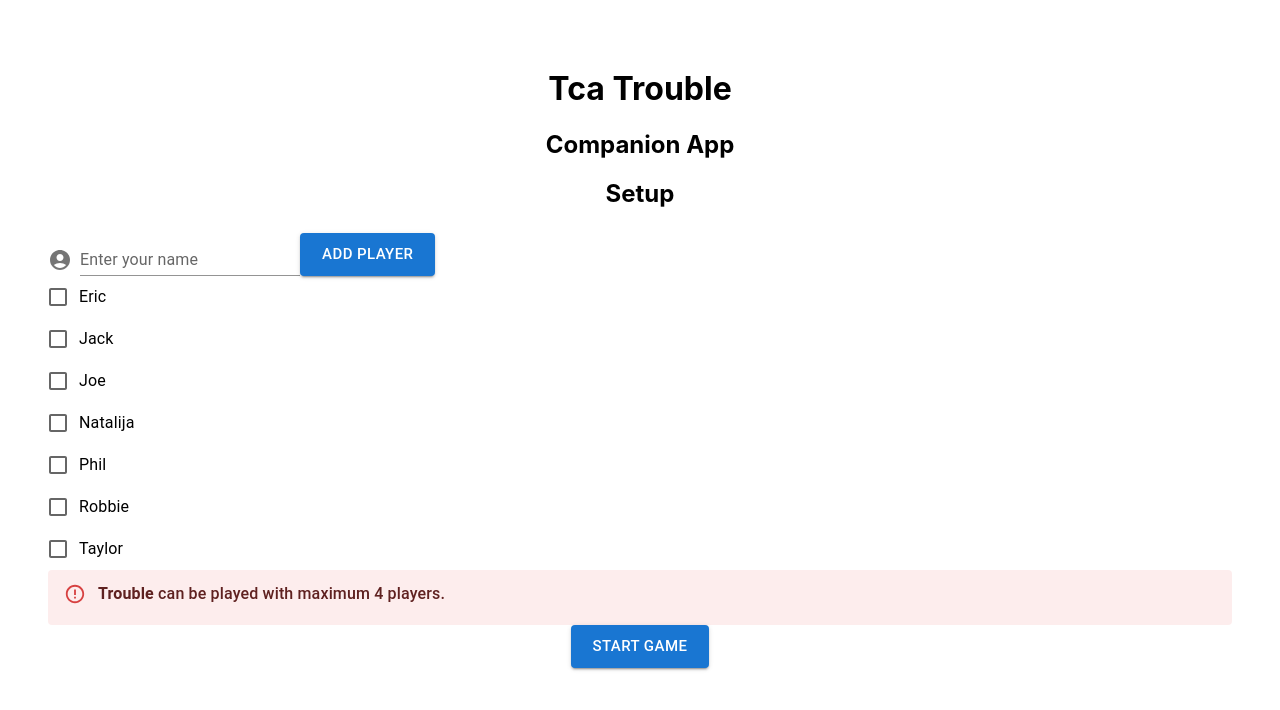
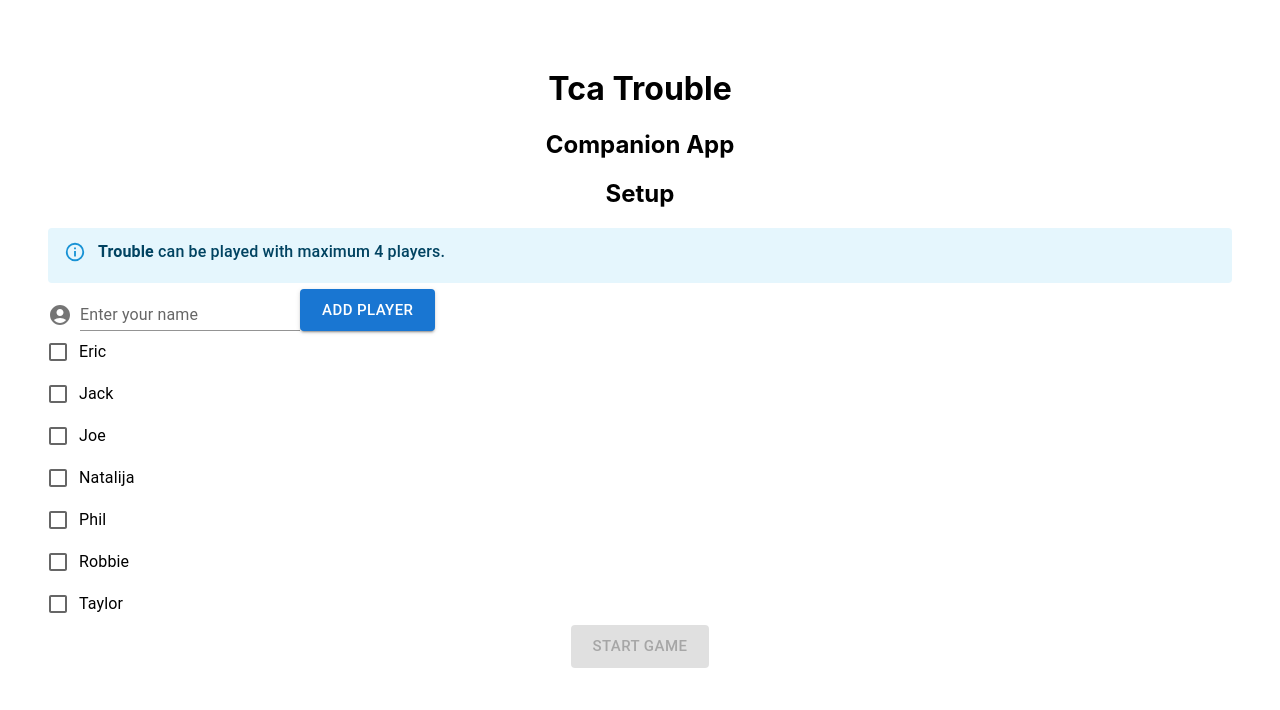
Before and after one commit to 2023-spring-adv-fe-tuth/tca-trouble, a React (Create React App) app: page /#/setup in a window 1280 px wide. Shown: the top 710 px of the page. Built offline with nearby package versions, Linux system fonts and the light colour scheme.

Commit message:
make sure user can't start the game if there is no user selected...

```diff
--- a/src/Play.tsx
+++ b/src/Play.tsx
@@ -22,7 +22,6 @@
     return(
         <>
             <h2>Play</h2>
-
             {
                 setupInfo.chosenPlayers.map(x =>(
                     <Button variant="contained" size="large" onClick={() => endGame(x)}>{x} Won </Button>
--- a/src/Setup.tsx
+++ b/src/Setup.tsx
@@ -6,10 +6,6 @@
 import FormControlLabel from "@mui/material/FormControlLabel";
 import Checkbox from "@mui/material/Checkbox";
 import Box from "@mui/material/Box";
-import Input from "@mui/material/Input";
-import InputLabel from "@mui/material/InputLabel";
-import InputAdornment from "@mui/material/InputAdornment";
-import FormControl from "@mui/material/FormControl";
 import TextField from "@mui/material/TextField";
 import AccountCircle from "@mui/icons-material/AccountCircle";
 import Alert from "@mui/material/Alert";
@@ -47,11 +43,13 @@
 
   const validateAddNewPlayer = () => {
     if (
-      addPlayer.length == 0 ||
-      chosenPlayers.some((x) => x.name.localeCompare(addPlayer) == 0)
-    ) {
+      addPlayer.length == 0 || chosenPlayers.some((x) => x.name.localeCompare(addPlayer) == 0)
+    )
+
+    {
       return;
     }
+
     setChosenPlayers([
       ...chosenPlayers,
       {
@@ -64,10 +62,14 @@
 
   const numSelected = chosenPlayers.filter((x) => x.checked).length;
   const maxPlayers = 4;
+  const isStartButtonDisabled = numSelected === 0 || numSelected > maxPlayers;
 
   return (
     <>
       <h2>Setup</h2>
+      <Alert severity="info">
+                <AlertTitle><strong> Trouble </strong> can be played with maximum 4 players.</AlertTitle>
+        </Alert>
 
       <Box sx={{ display: "flex", alignItems: "flex-end" }}>
         <AccountCircle sx={{ color: "action.active", mr: 1, my: 0.5 }} />
@@ -99,13 +101,11 @@
         </FormGroup>
       ))}
 
-            <Alert severity="error">
-                <AlertTitle><b> Trouble </b> can be played with maximum 4 players.</AlertTitle>
 
-            </Alert>
 
             <Button variant="contained" size="large"
-                onClick={startGame}>Start Game
+                onClick={startGame} disabled={isStartButtonDisabled}
+              >Start Game
             </Button>
         </>
     );
```
